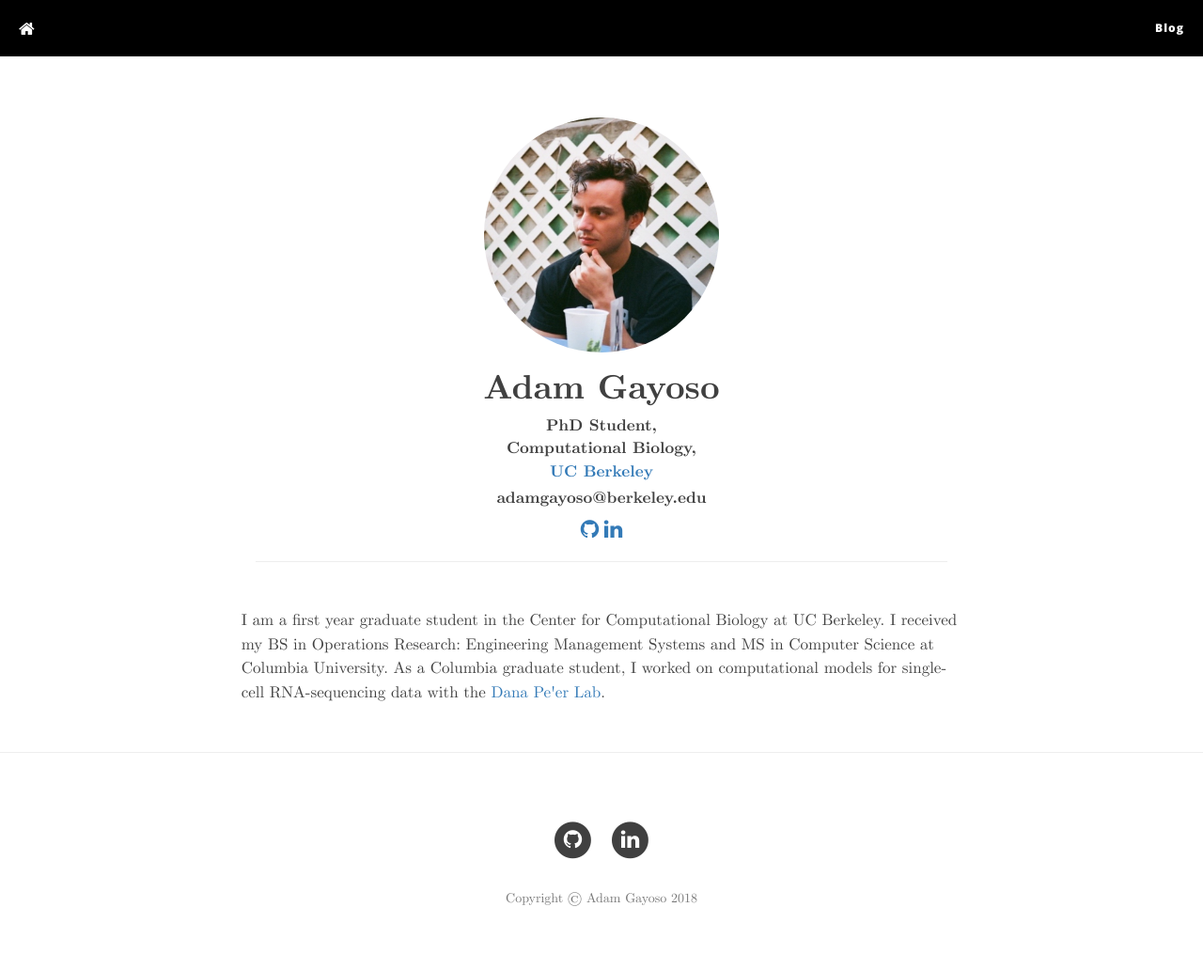
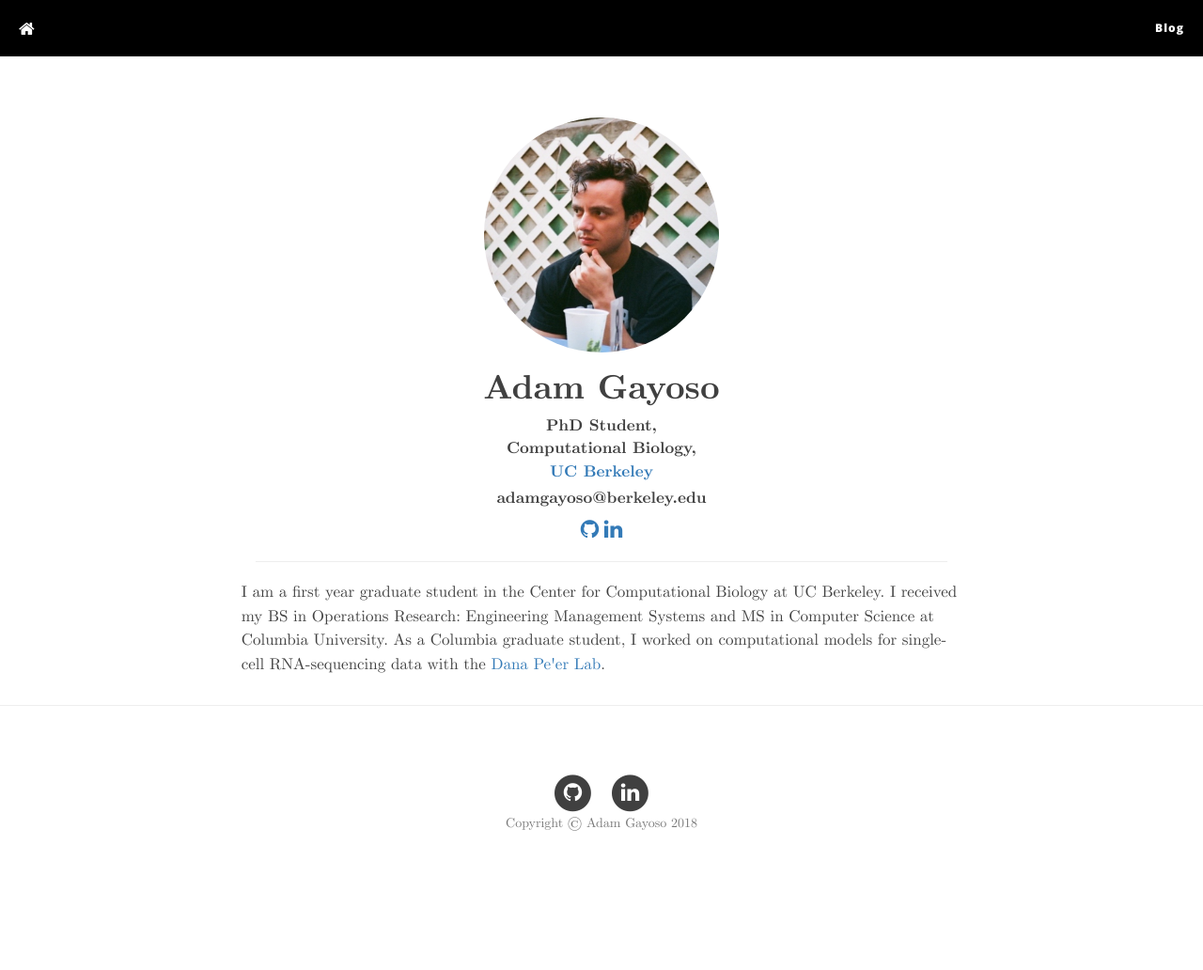
Before and after one commit to adamgayoso/adamgayoso.github.io, a Jekyll site: the page built from index.html, in a window 1280 px wide. Shown: the whole page at 94% size. Built offline with Jekyll 4.4.1, drawn with Linux system fonts in a browser that asks for light colours; nearby versions of some CDN libraries; the list of posts is cut into pages by our own code; after the commit the page ends 952 px from its top, so only the background shows below that.

Commit message:
comment out clean blog p and btn

```diff
--- a/css/clean-blog.css
+++ b/css/clean-blog.css
@@ -10,10 +10,10 @@
     font-size: 17px;
   }
 }
-p {
+/*p {
   line-height: 1.5;
   margin: 30px 0;
-}
+}*/
 ul, ol {
   margin: 30px 0;
 }
@@ -383,7 +383,7 @@
 form .row:first-child .floating-label-form-group {
   border-top: 1px solid #eeeeee;
 }
-.btn {
+/*.btn {
   font-family: 'Open Sans', 'Helvetica Neue', Helvetica, Arial, sans-serif;
   text-transform: uppercase;
   font-size: 14px;
@@ -401,7 +401,7 @@
   background-color: #0085a1;
   border: 1px solid #0085a1;
   color: white;
-}
+}*/
 .pager {
   margin: 20px 0 0;
 }
```
